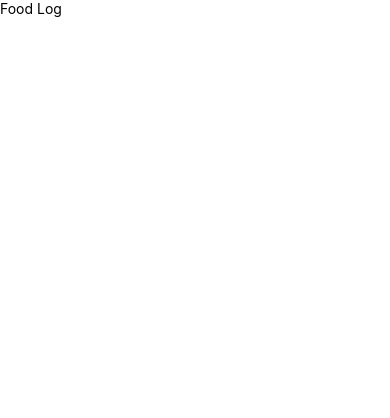
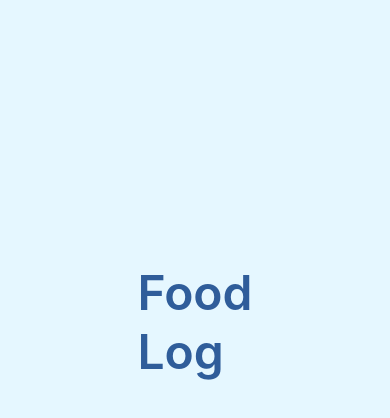
Before and after one commit to GyuriShim/foodLogFront, a React Native app: screen / in a window 390 px wide. Shown: the top 418 px of the page. Built offline with nearby package versions, Linux system fonts and the light colour scheme.

Commit message:
feat: 웰컴 페이지 생성

```diff
--- a/src/App.js
+++ b/src/App.js
@@ -3,8 +3,23 @@ import {View, Text} from "react-native"
 
 const App = () => {
 	return(
-		<View>
-			<Text>Food Log</Text>
+		<View
+			style={{
+				flex: 1,
+				backgroundColor: "rgba(190, 235, 255, 0.4)",
+				alignItems: "center",
+				justifyContent: "center",
+
+			}}>
+			<Text
+				style={{
+					color: "#2f5d9a",
+					fontSize: 48,
+					fontWeight: "600",
+					paddingBottom: 200,
+				}}
+			>
+				Food{"\n"}Log</Text>
 		</View>
 	)
 }
```
